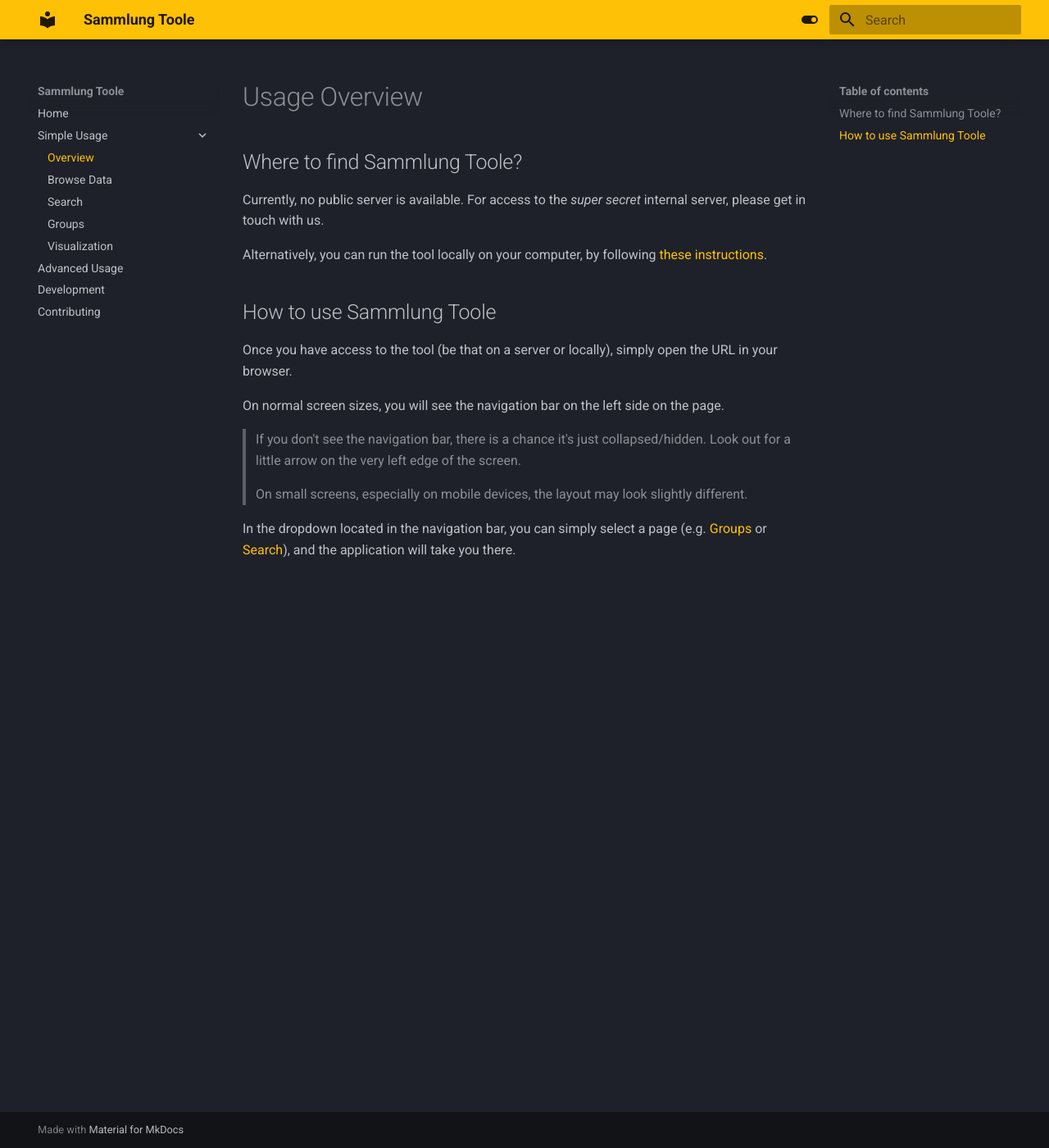
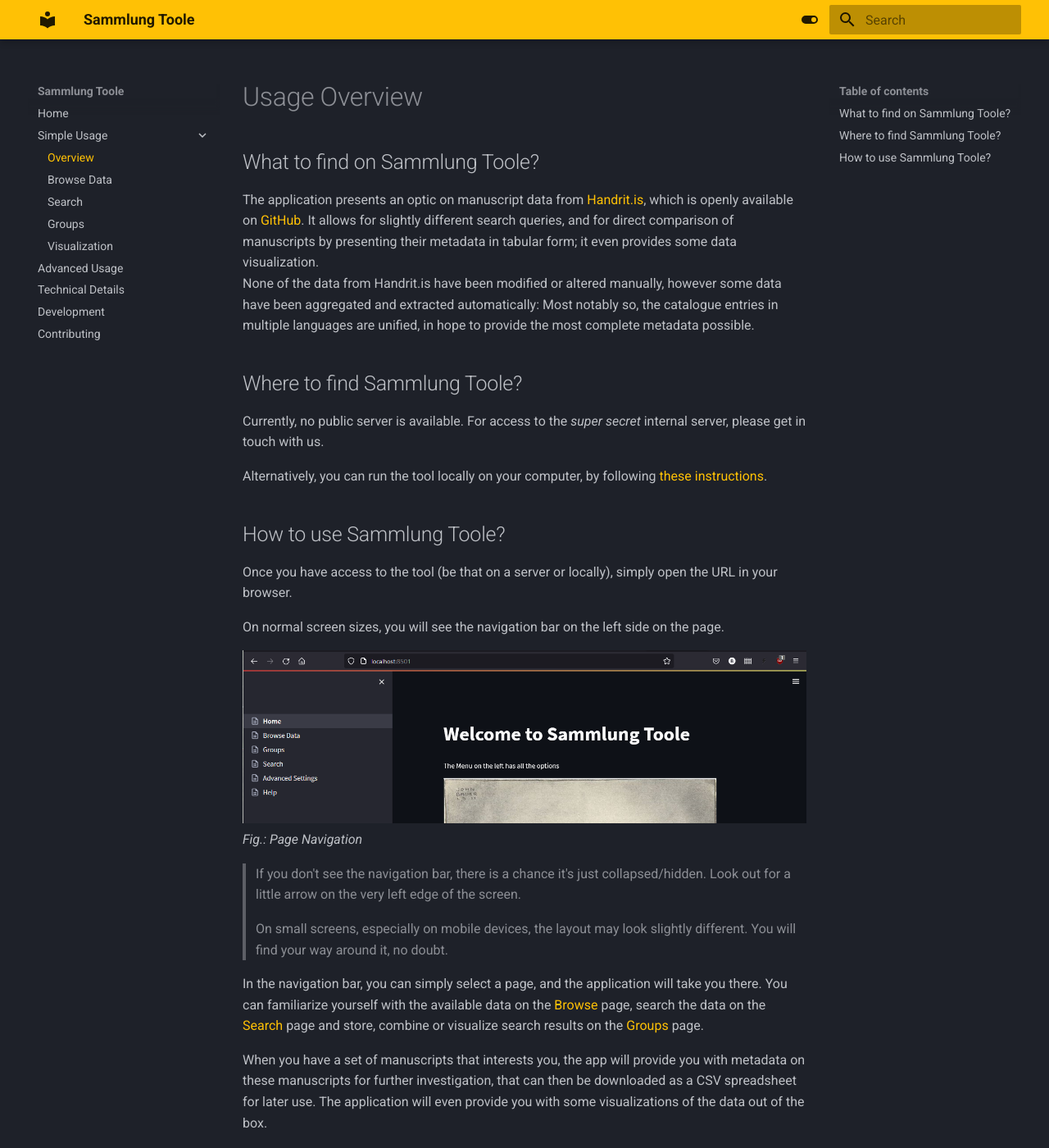
Before and after one commit to arbeitsgruppe-digitale-altnordistik/Sammlung-Toole, an MkDocs documentation site: the page built from docs/simple/usage-overview.md, in a window 1280 px wide and 1400 px high. Shown: the whole window at 82% size. Built offline with MkDocs 1.6.1 and Material for MkDocs 9.7.7, drawn with Linux system fonts in a browser that asks for light colours.

Commit message:
docs: improve documentation (#123)
* add page for technical details

* Update index.md

* Update usage-overview.md

* add image for navigation

* Update usage-overview.md

* add browse page contents

```diff
--- a/docs/simple/usage-overview.md
+++ b/docs/simple/usage-overview.md
@@ -1,4 +1,14 @@
 # Usage Overview
+
+
+## What to find on Sammlung Toole?
+
+The application presents an optic on manuscript data from [Handrit.is](https://handrit.is/), which is openly available
+on [GitHub](https://github.com/Handrit/Manuscripts). It allows for slightly different search queries, and for direct
+comparison of manuscripts by presenting their metadata in tabular form; it even provides some data visualization.
+None of the data from Handrit.is have been modified or altered manually, however some data have been aggregated and
+extracted automatically: Most notably so, the catalogue entries in multiple languages are unified, in hope to provide
+the most complete metadata possible.
 
 
 ## Where to find Sammlung Toole?
@@ -8,15 +18,25 @@
 Alternatively, you can run the tool locally on your computer, by following [these instructions](../advanced-usage.md).
 
 
-## How to use Sammlung Toole
+## How to use Sammlung Toole?
 
 Once you have access to the tool (be that on a server or locally), simply open the URL in your browser.
 
 On normal screen sizes, you will see the navigation bar on the left side on the page.
 
-> If you don't see the navigation bar, there is a chance it's just collapsed/hidden. Look out for a little arrow on the very left edge of the screen.
+![Navigation Bar](../assets/images/nav.png)
+*Fig.: Page Navigation*
 
+> If you don't see the navigation bar, there is a chance it's just collapsed/hidden. Look out for a little arrow on the
+> very left edge of the screen.
 
-> On small screens, especially on mobile devices, the layout may look slightly different.
+> On small screens, especially on mobile devices, the layout may look slightly different. You will find your way around
+> it, no doubt.
 
-In the dropdown located in the navigation bar, you can simply select a page (e.g. [Groups](groups.md) or [Search](search.md)), and the application will take you there.
+In the navigation bar, you can simply select a page, and the application will take you there. You can familiarize
+yourself with the available data on the [Browse](browse.md) page, search the data on the [Search](search.md) page
+and store, combine or visualize search results on the [Groups](groups.md) page.
+
+When you have a set of manuscripts that interests you, the app will provide you with metadata on these manuscripts
+for further investigation, that can then be downloaded as a CSV spreadsheet for later use. The application will even
+provide you with some visualizations of the data out of the box.
--- a/mkdocs.yml
+++ b/mkdocs.yml
@@ -8,6 +8,7 @@
       - Groups: simple/groups.md
       - Visualization: simple/visualization.md
   - Advanced Usage: advanced-usage.md
+  - Technical Details: technicalities.md
   - Development: development.md
   - Contributing: contributing.md
 
```
Also changed, not shown: docs/index.md (+7 -5 lines), docs/simple/browse.md (+21 -2 lines), docs/technicalities.md (added, +3 -0 lines), docs/assets/images/browse_data.png (added), docs/assets/images/nav.png (added).
